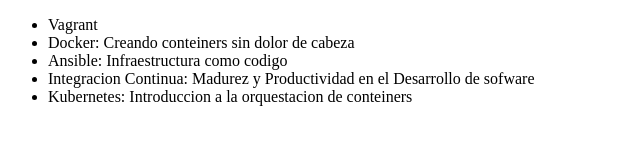
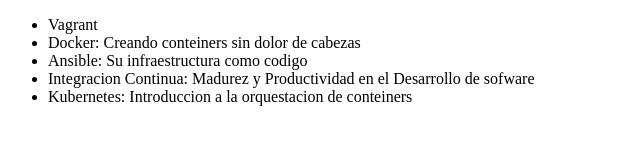
Before and after one commit to Penaloza02/alura-git, a plain HTML site: page Index.html in a window 1280 px wide. Shown: the full height of the page, 0-640 px from the left. Drawn offline with Linux system fonts and the light colour scheme.

```diff
--- a/Index.html
+++ b/Index.html
@@ -7,8 +7,8 @@
 <body>
      <ul>
          <li> Vagrant </li>
-         <li> Docker:  Creando conteiners sin dolor de cabeza  </li>
-         <li> Ansible: Infraestructura como codigo   </li>
+         <li> Docker:  Creando conteiners sin dolor de cabezas  </li>
+         <li> Ansible: Su infraestructura como codigo   </li>
          <li> Integracion Continua: Madurez y Productividad en el Desarrollo de sofware  </li>
          <li>Kubernetes: Introduccion a la orquestacion de conteiners</li>
      </ul>
```
